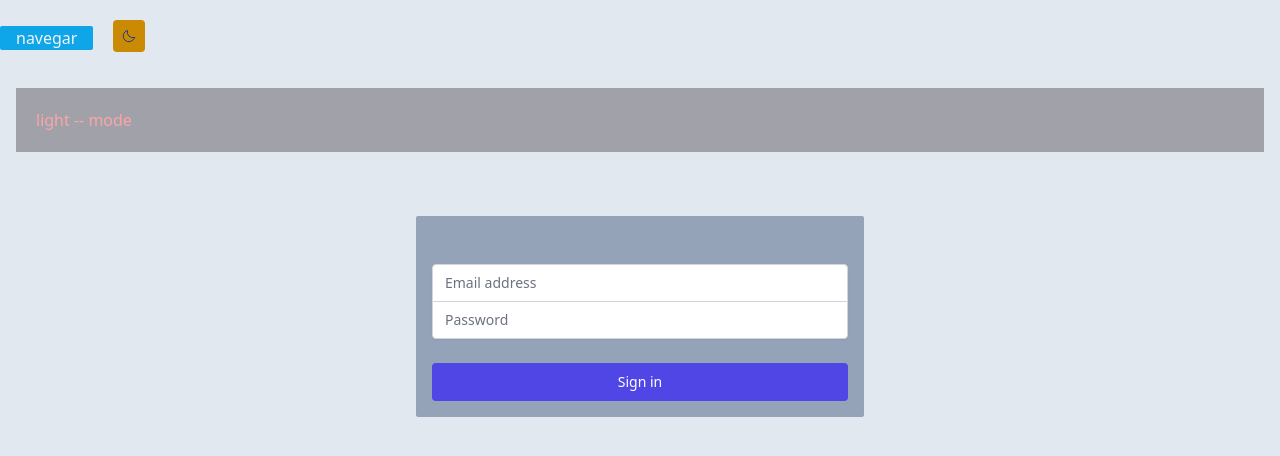
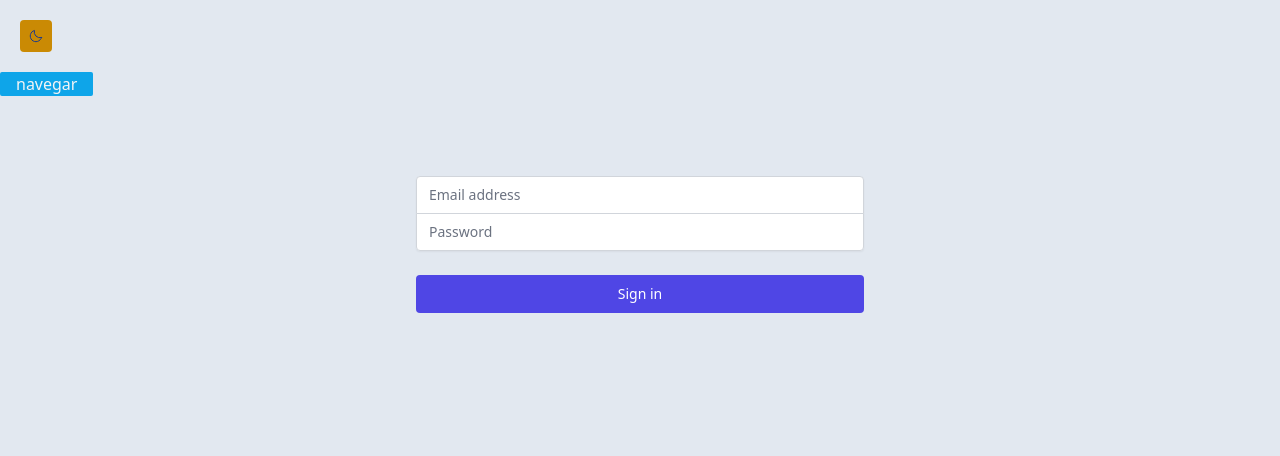
Before and after one commit to rowns07/widget, a React app: page / in a window 1280 px wide. Shown: the top 456 px of the page. Built offline with nearby package versions, Linux system fonts and the light colour scheme; the HTML template or start-up script is replaced by a standard one.

Commit message:
Realocando themeButton

```diff
--- a/src/App.tsx
+++ b/src/App.tsx
@@ -1,6 +1,7 @@
 import { BrowserRouter, Route, Routes } from "react-router-dom"
 import { FeedbackList } from "./components/FeedbackList"
 import { Login } from "./components/Login"
+import { ThemeButton } from "./components/ThemeButton"
 import { Widget } from "./components/Widget"
 import { ThemeContextProvider } from "./context/themeContext"
 
@@ -9,6 +10,7 @@ function App() {
   return (
       <BrowserRouter>
       <ThemeContextProvider>
+        <ThemeButton/>
 
         <Routes>
           <Route path="/" element={<Login />} />
--- a/src/components/FeedbackList.tsx
+++ b/src/components/FeedbackList.tsx
@@ -1,7 +1,6 @@
-import { useContext, useEffect, useState } from "react";
-import { ThemeContext } from "../context/themeContext";
+import { useEffect, useState } from "react";
 import { api } from "../lib/api";
-import { ThemeButton } from "./ThemeButton";
+import { Widget } from "./Widget";
 
 type FeedbackProps = {
   id: string,
@@ -27,13 +26,13 @@ export function FeedbackList() {
 
   return (
     <>
-      <ThemeButton />
-      <h2 className="w-4/5 m-auto text-neutral-700 dark:text-white">FEEDBACK LIST</h2>
+      <Widget />
+      <h1 className="w-4/5 m-auto text-neutral-700 dark:text-neutral-200">FEEDBACKS</h1>
       <div className="flex items-center justify-around w-4/5 m-auto flex-wrap flex-row">
 
         {feedbacks?.map((feedback) =>
           <div
-            className="flex bg-zinc-400 dark:bg-zinc-800 text-neutral-700 dark:text-white border-2 items-center justify-around p-2 w-full box-border m-2 transition-all"
+            className="flex bg-zinc-400 dark:bg-zinc-800 text-neutral-700 dark:text-neutral-400 border-2 items-center justify-around p-2 w-full box-border m-2 transition-all"
             key={feedback.id}>
             <span>
               TIPO: {feedback.type} <br />
--- a/src/components/Login/index.tsx
+++ b/src/components/Login/index.tsx
@@ -1,7 +1,6 @@
-import { useContext, useEffect, useState } from "react";
+import { useContext } from "react";
 import { useNavigate } from "react-router-dom";
 import { ThemeContext } from "../../context/themeContext";
-import { ThemeButton } from "../ThemeButton";
 
 export function Login() {
   const { theme, darkSide, changedTheme } = useContext(ThemeContext);
@@ -15,16 +14,17 @@ export function Login() {
       <div >
 
         <button
-        className="bg-sky-500/100 px-4 rounded-sm"
-        onClick={() => navegar('/widget')}>
-           navegar</button>
-
-        <ThemeButton />
+          className="bg-sky-500/100 px-4 rounded-sm"
+          onClick={() => navegar('/widget')}>
+          navegar</button>
 
         <div className="min-h-full flex items-center justify-center py-12 px-4 sm:px-6 lg:px-8">
-          <div className="max-w-md w-full space-y-8 bg-slate-400 rounded-sm p-4">
+          <div className="max-w-md w-full space-y-8 ">
 
-            <form className="mt-8 space-y-6" action="#" method="POST">
+            <form
+              className="mt-8 space-y-6"
+              onSubmit={() => navegar('/list')}
+            >
 
               <div className="rounded-md shadow-sm -space-y-px">
                 <div>
--- a/src/components/ThemeButton.tsx
+++ b/src/components/ThemeButton.tsx
@@ -16,10 +16,6 @@ export function ThemeButton() {
         {theme === "light" ? <Moon /> : <Sun />}
       </Switch>
 
-      <div className='bg-zinc-400 dark:bg-zinc-800 p-5 m-4 text-red-300 dark:text-red-700 '>
-
-        {theme === "light" ? "light -- mode" : "dark -- mode"}
-      </div>
     </>
   )
 }
--- a/src/components/Widget.tsx
+++ b/src/components/Widget.tsx
@@ -1,14 +1,10 @@
 import { Popover } from '@headlessui/react';
 import { ChatTeardropDots } from 'phosphor-react';
-import { FeedbackList } from './FeedbackList';
-import { ThemeButton } from './ThemeButton';
 import { FormWidget } from './WidgetForm';
 
 export function Widget() {
   return (
     <>
-      <ThemeButton />
-      <FeedbackList />
       <Popover className='absolute bottom-4 right-4 md:bottom-8 md:right-8 flex flex-col items-end'>
         <Popover.Panel>
           <FormWidget />
--- a/src/context/themeContext.tsx
+++ b/src/context/themeContext.tsx
@@ -21,21 +21,27 @@ export function ThemeContextProvider({
   const colorTheme = theme === 'dark' ? 'light' : 'dark';
   const [darkSide, setDarkSide] = useState<boolean>(colorTheme === 'light' ? true : false);
 
-  const teste = window.document.documentElement;
+  const getHTMLElement = window.document.documentElement;
 
   function changedTheme() {
     setTheme(colorTheme);
     localStorage.setItem('tema', colorTheme);
 
     if (theme == 'dark') {
-      teste.classList.remove('dark');
+      getHTMLElement.classList.remove('dark');
+    } else {
+      getHTMLElement.classList.add('dark');
+    }
+  }
 
+  useEffect(() => {
+
+    if (theme == 'dark') {
+      getHTMLElement.classList.add('dark');
     } else {
-      teste.classList.add('dark');
-
+      getHTMLElement.classList.remove('dark');
     }
-    console.log(darkSide, '-', colorTheme)
-  }
+  })
 
   return (
     <ThemeContext.Provider value={{ theme, darkSide, changedTheme }}>
```
